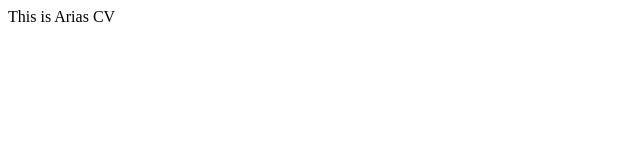
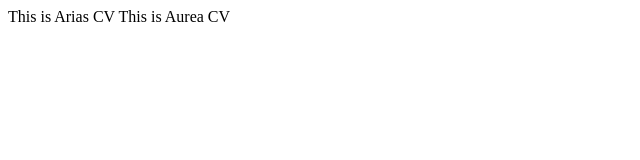
Before and after one commit to warren128185100007/warren128185100007.github.io, a plain HTML site: page index.html in a window 1280 px wide. Shown: the whole page, without its empty margins (0-640 px from the left). Drawn offline with Linux system fonts and the light colour scheme.

Commit message:
Adding aurea CV

```diff
--- a/index.html
+++ b/index.html
@@ -8,6 +8,6 @@
 <body>
     This is Arias CV
 
-
+    This is Aurea CV
 </body>
 </html>
```
